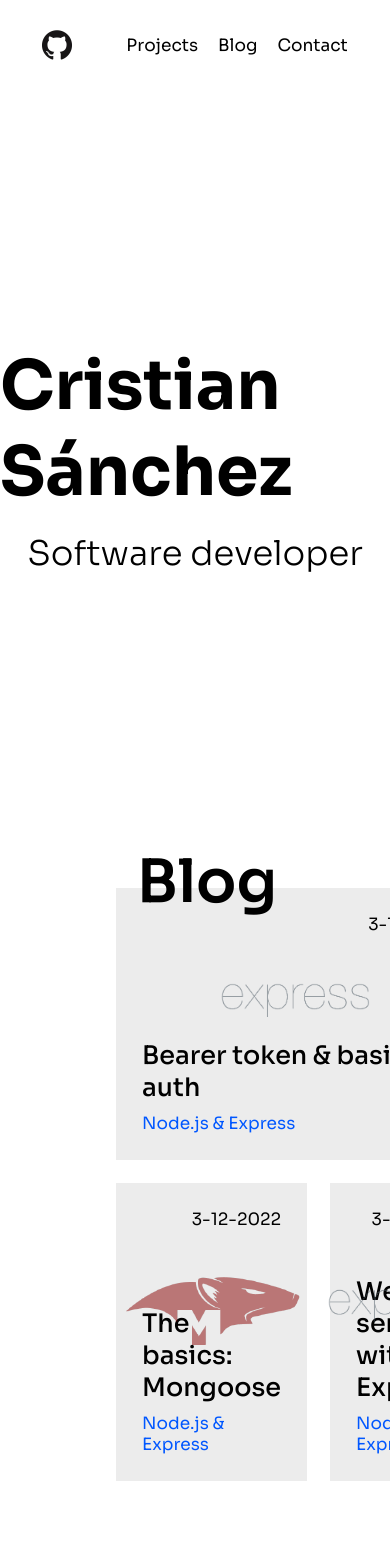
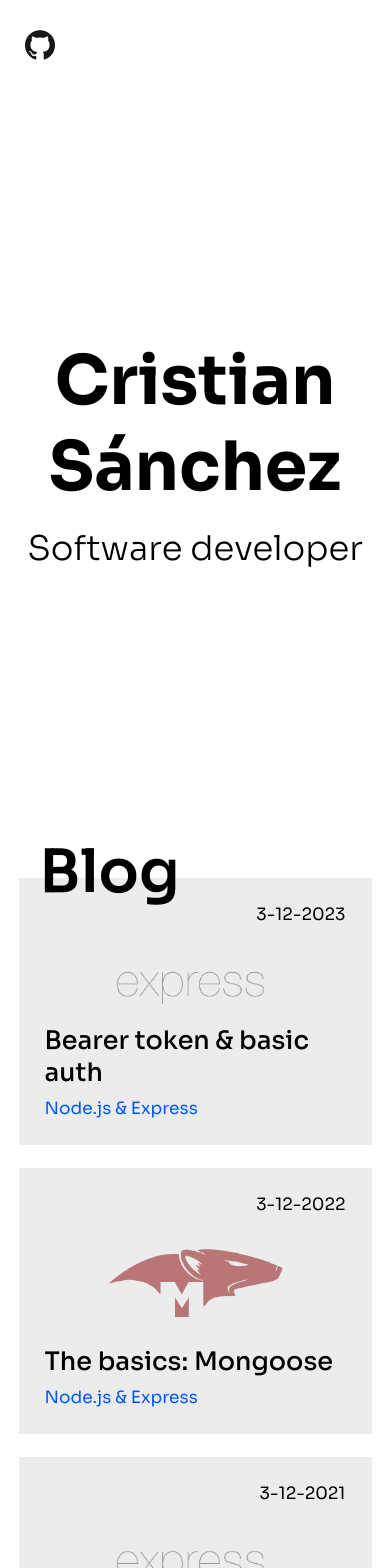
Before and after one commit to noreplydev/cristian-sanchez.me, a Next.js app: page / in a window 390 px wide. Shown: the top 1568 px of the page. Built offline with nearby package versions, Linux system fonts and the light colour scheme.

Commit message:
[FT] Mobile view: now the homepage is visible from a mobile

```diff
--- a/app/globals.css
+++ b/app/globals.css
@@ -93,3 +93,13 @@ a {
   color: inherit;
   text-decoration: none;
 }
+
+@media (max-width: 768px) {
+  header {
+    padding: 0 3vh;
+  }
+
+  ul {
+    display: none;
+  }
+}
--- a/app/page.module.css
+++ b/app/page.module.css
@@ -27,6 +27,7 @@
   margin-bottom: 1rem;
   z-index: 3;
   pointer-events: none;
+  text-align: center;
 }
 
 .subtitle {
@@ -83,3 +84,17 @@
     background-color: transparent;
   }
 }
+
+@media (max-width: 768px) {
+  .firstSection {
+    height: calc(100vh - 100px);
+  }
+
+  .overlay {
+    display: none;
+  }
+
+  .grid {
+    display: none;
+  }
+}
--- a/components/homepage/blogGrid.module.css
+++ b/components/homepage/blogGrid.module.css
@@ -26,7 +26,19 @@
   grid-template-columns: 1fr 1fr;
   grid-template-rows: 1fr 1fr;
   gap: 25px;
-  height: 70vh;
+  height: 100vh;
   width: 100%;
   margin-bottom: 100px;
 }
+
+
+@media (max-width: 768px) {
+  .parentContainer {
+    padding: 0 5vw;
+  }
+
+  .recentsContainer {
+    grid-template-columns: 1fr;
+    grid-template-rows: 1fr 1fr 1fr;
+  }
+}
--- a/components/homepage/postCard.module.css
+++ b/components/homepage/postCard.module.css
@@ -62,3 +62,20 @@
   font-size: 1rem;
   font-weight: 400;
 }
+
+@media (max-width: 768px) {
+  .main {
+    grid-row: 1 / 2;
+    grid-column: 1;
+  }
+
+  .left {
+    grid-row: 2 / span 1;
+    grid-column: 1;
+  }
+
+  .right {
+    grid-row: 3 / span 1;
+    grid-column: 1;
+  }
+}
```
